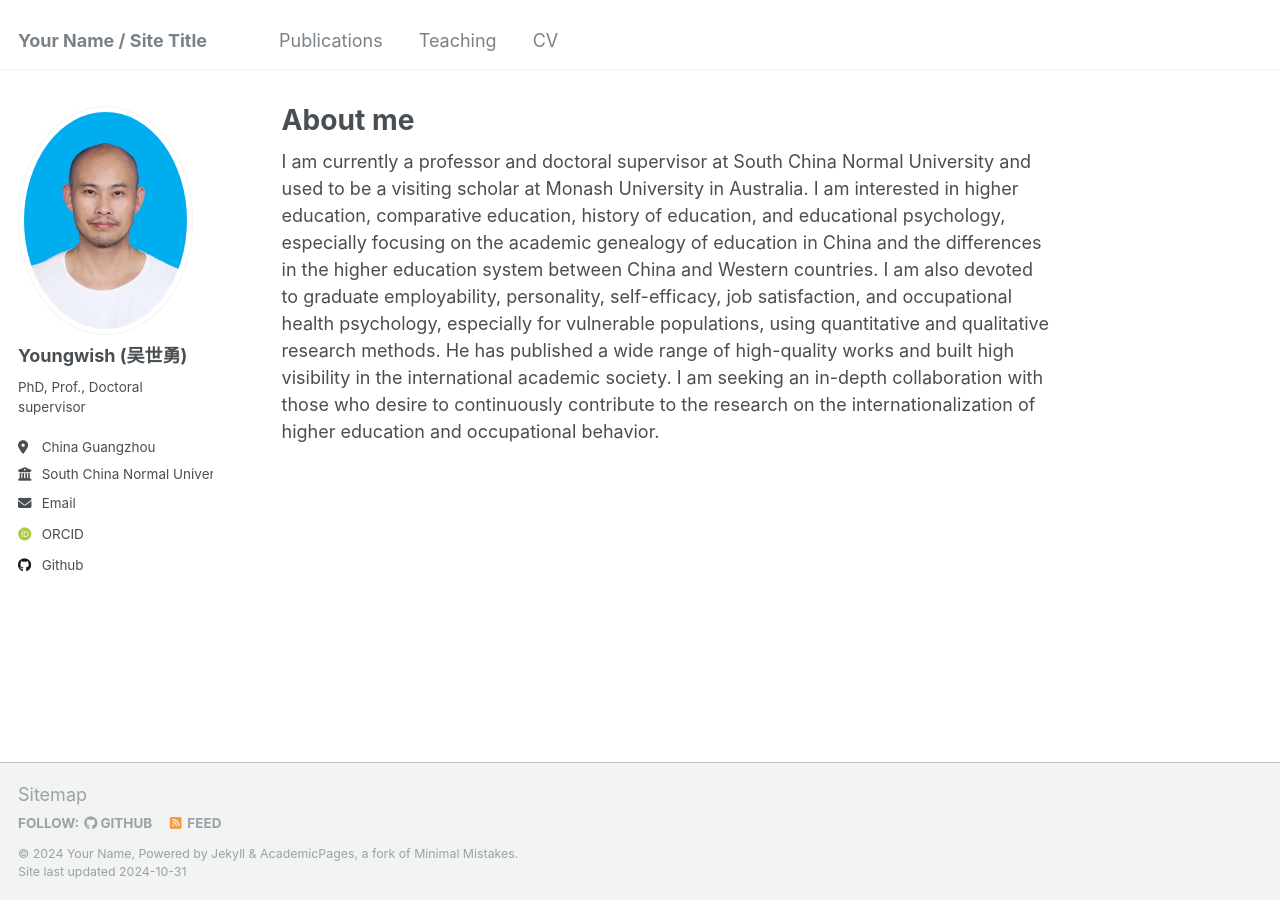
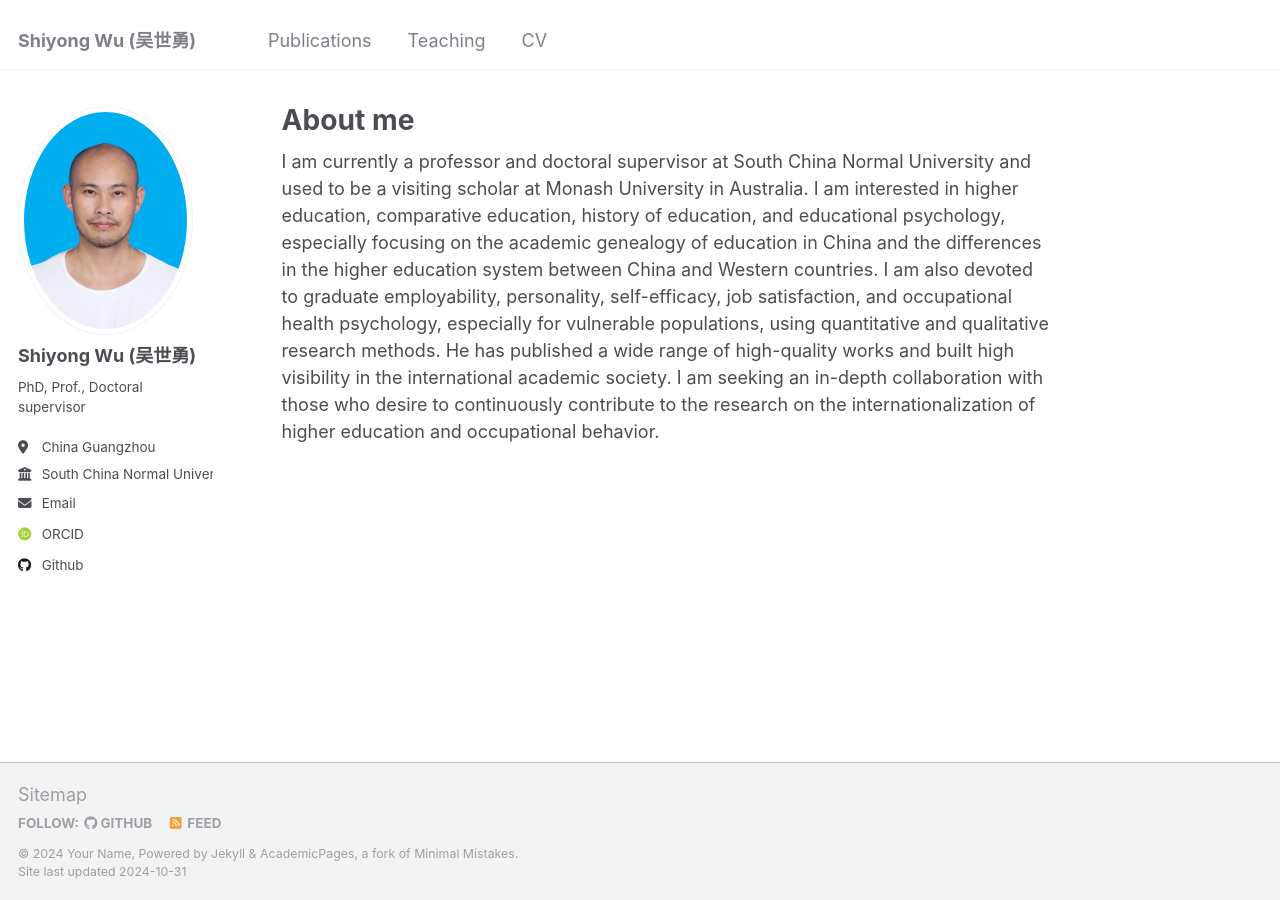
Before and after one commit to Youngwish/Youngwish.github.io, a Jekyll site: the page built from _pages/about.md, in a window 1280 px wide. Built offline with Jekyll 4.4.1, drawn with Linux system fonts in a browser that asks for light colours; some web fonts are replaced.

Commit message:
Update _config.yml

```diff
--- a/_config.yml
+++ b/_config.yml
@@ -8,7 +8,7 @@
 
 # Basic Site Settings
 locale                   : "en-US"
-title                    : "Your Name / Site Title"
+title                    : "Shiyong Wu (吴世勇)"
 title_separator          : "-"
 name                     : &name "Your Name"
 description              : &description "personal description"
@@ -22,7 +22,7 @@ repository               : "academicpages/academicpages.github.io"
 author:
   # Biographic information
   avatar           : "./WU.png"
-  name             : "Youngwish (吴世勇)"
+  name             : "Shiyong Wu (吴世勇)"
   pronouns         : # example: "she/her"
   bio              : "PhD, Prof., Doctoral supervisor"
   location         : "China Guangzhou"
```
